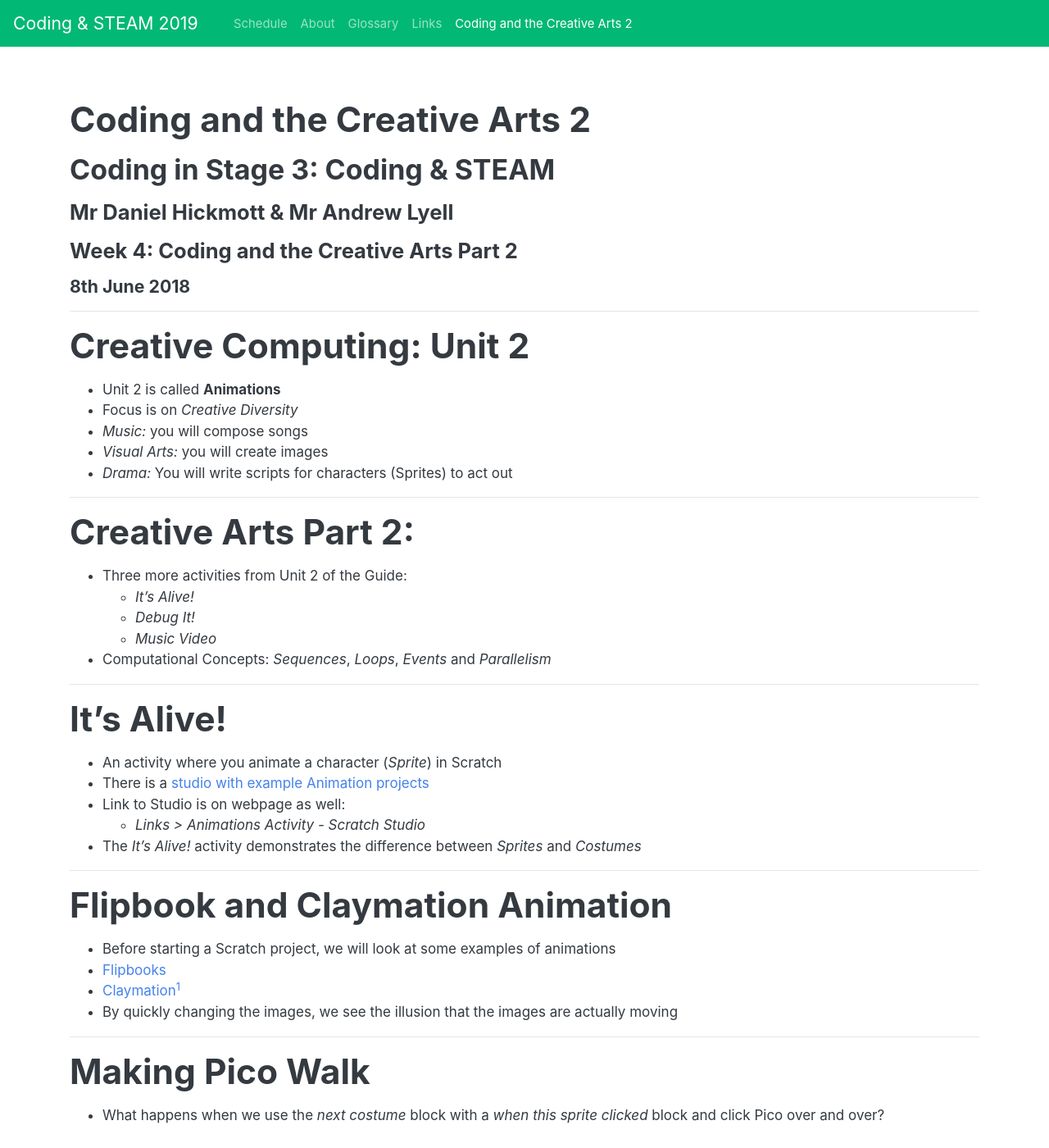
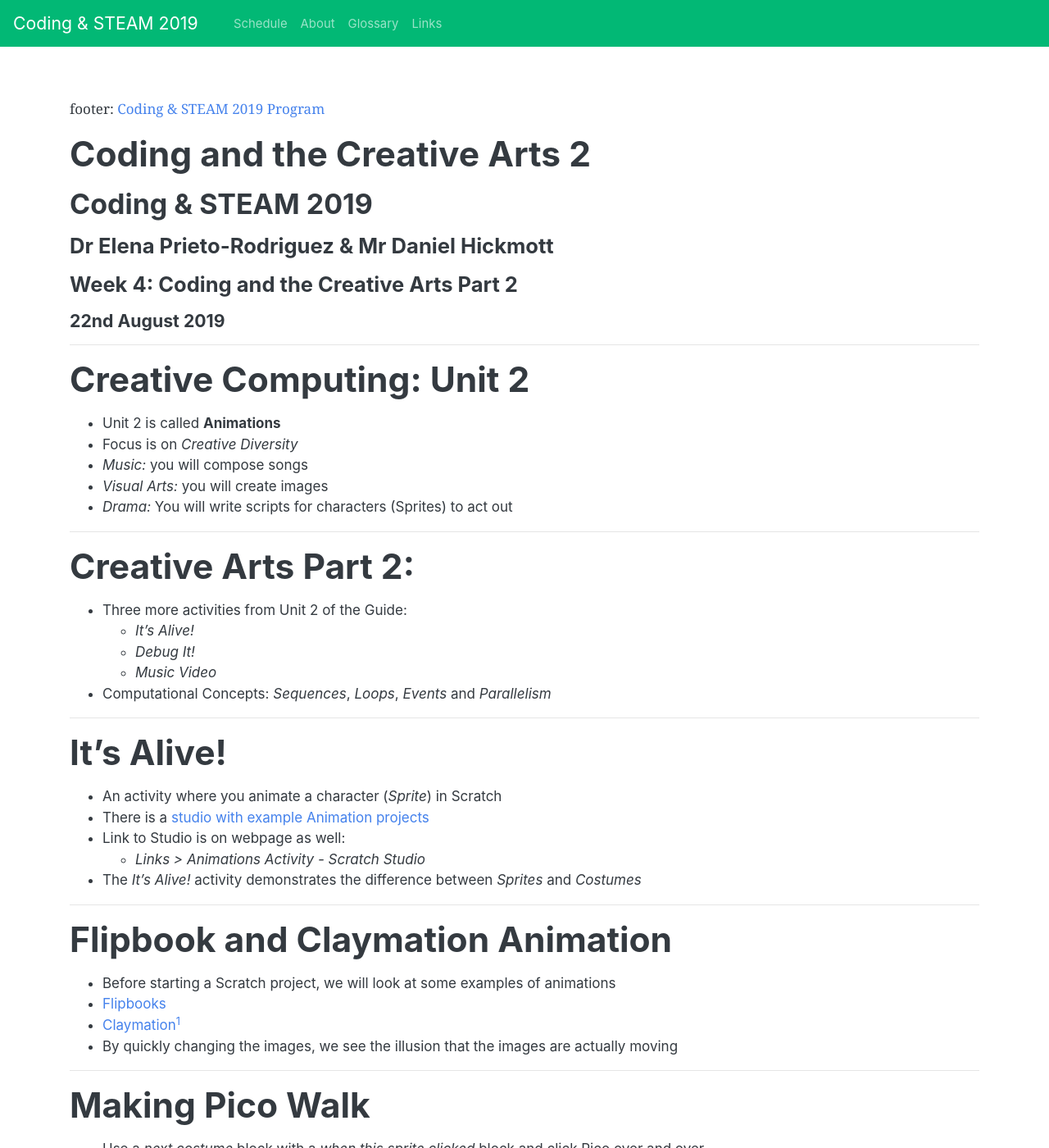
Before and after one commit to cs4s/steam-2019, a Jekyll site: the page built from week-4/presentations/coding_and_creative_arts_2.md, in a window 1280 px wide and 1400 px high. Shown: the whole window at 82% size. Built offline with Jekyll 4.4.1, drawn with Linux system fonts in a browser that asks for light colours; our own code applies the rules of GitHub Pages for plain Markdown files; some of the changed text lies outside the part shown.

Commit message:
Updates source and images for week 4 presentations
Also adds pdf files for presentations

```diff
--- a/week-4/presentations/coding_and_creative_arts_2.md
+++ b/week-4/presentations/coding_and_creative_arts_2.md
@@ -1,12 +1,14 @@
+footer: [Coding & STEAM 2019 Program](https://cs4s.github.io/steam-2019/)
+
 # Coding and the Creative Arts 2
 
-## Coding in Stage 3: Coding & STEAM
+## Coding & STEAM 2019
 
-### Mr Daniel Hickmott & Mr Andrew Lyell
+### Dr Elena Prieto-Rodriguez & Mr Daniel Hickmott
 
 #### Week 4: Coding and the Creative Arts Part 2
 
-##### 8th June 2018
+##### 22nd August 2019
 
 ---
 
@@ -53,9 +55,9 @@
 
 # Making Pico Walk
 
-- What happens when we use the *next costume* block with a *when this sprite clicked* block and click Pico over and over?
+- Use a *next costume* block with a *when this sprite clicked* block and click Pico over and over
 
-![inline](images/pico_walking.png)
+![inline 120%](images/pico_walking.png)
 
 - How can we make the *Sprite* (Pico) walk without clicking on Pico over and over?
 
@@ -83,8 +85,8 @@
 
 - Each Unit of the Creative Computing Curriculum Guide has a Studio of Debug It! activities
 - I have set up *Class Studios* for each the Unit 2 Debug It activities for you to *Remix*
-- *Class Studios*: **STEAM Debug - 2.1**, **2.2**, **2.3**, **2.4**, **2.5**
-- There a few different ways to solve these, I will show you some example solutions soon
+- *Class Studios*: **STEAM 2019 Debug - 2.1**,**2.2**,**2.3**,**2.4**,**2.5**
+- I will show you some example solutions soon
 - Once you solve the activity, you can *share* it and add it back to the *Studio*
 
 ---
```
Also changed, not shown: week-4/presentations/recap.md (+6 -14 lines), week-4/presentations/session_end.md (+13 -11 lines), week-4/presentations/images/add_collision.png, week-4/presentations/images/change_backdrop.png, week-4/presentations/images/create_project.png, week-4/presentations/images/forever_next_costume.png, week-4/presentations/images/hippo_fly_to_right.png, week-4/presentations/images/pico_walking.png, week-4/presentations/images/stop_the_animations.png, 3 other files.
